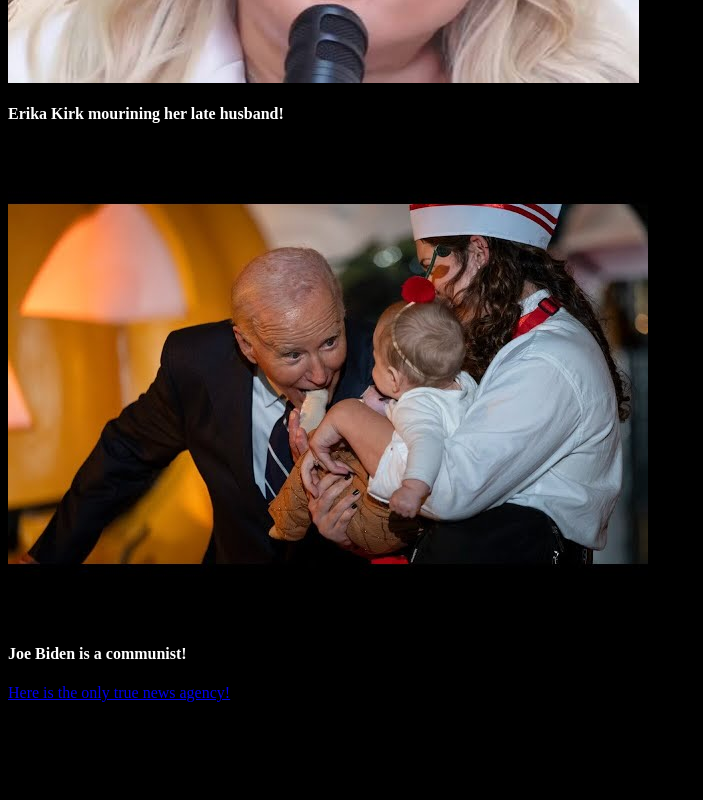
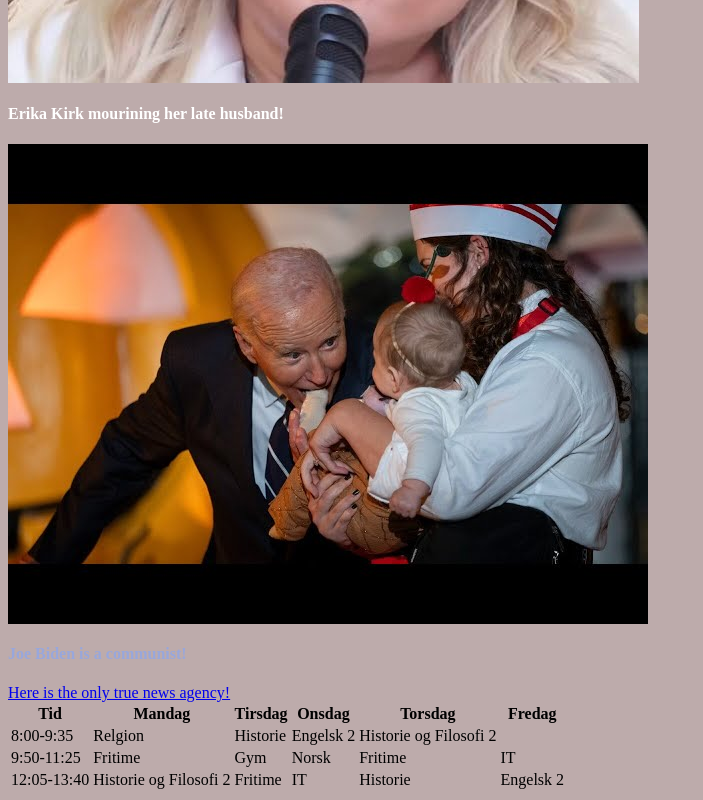
Before and after one commit to repstadh/website, a plain HTML site: page index.html in a window 1280 px wide. Shown: the part 1118-1918 px from the top of the page, without its empty margins (0-703 px from the left). Drawn offline with Linux system fonts and the light colour scheme.

Commit message:
Aug 21, 2026, 11:19 AM

```diff
--- a/index.html
+++ b/index.html
@@ -14,18 +14,18 @@
 version 1.0
 
 
-<body style="background-color: black;">
-<h1 style="color: rgb(34, 235, 222);">Kirky boy and his wife Erika Kirk</h1>
+<body style="background-color: rgb(189, 171, 171);">
+<h1 style="color: rgb(233, 240, 239);">Kirky boy and his wife Erika Kirk</h1>
 
 <img src="kirk.jpg" alt="Charlie Kirk">
-<h4 style="color: white;">Kirky boy smiling </h4>
+<h4 style="color: rgb(95, 197, 218);">Kirky boy smiling </h4>
 
 <img src="erikakirk.jpg" alt=" Erika kirk">
 <h4 style="color: white;">Erika Kirk mourining her late husband!</h4>
 </body>
 
 <img src="biden.jpg" alt="Joe biden">
-<h4 style="color: white;">Joe Biden is a communist!</h4>
+<h4 style="color: rgb(152, 167, 220);">Joe Biden is a communist!</h4>
 
 <title>
     Alexandria Ocasio-Cortez the socialist
@@ -62,6 +62,6 @@
     <td>Fritime</td>
     <td>IT</td>
     <td>Historie</td>
-    <td
+    <td>Engelsk 2</td>
 
 </table>
```
